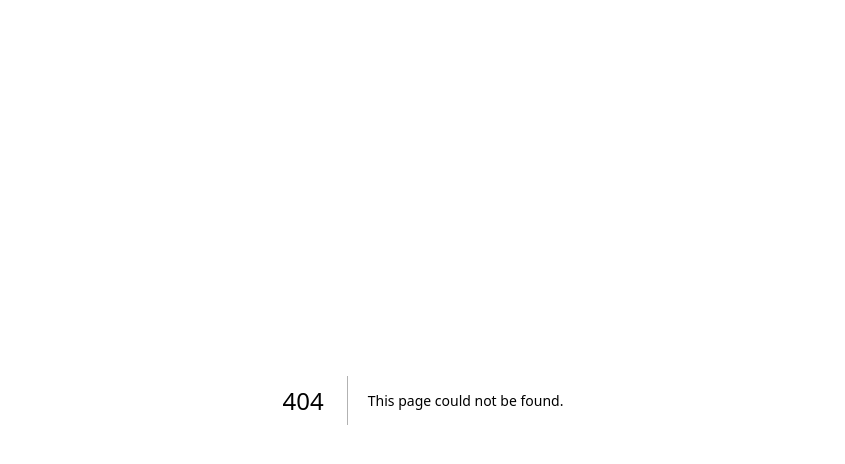
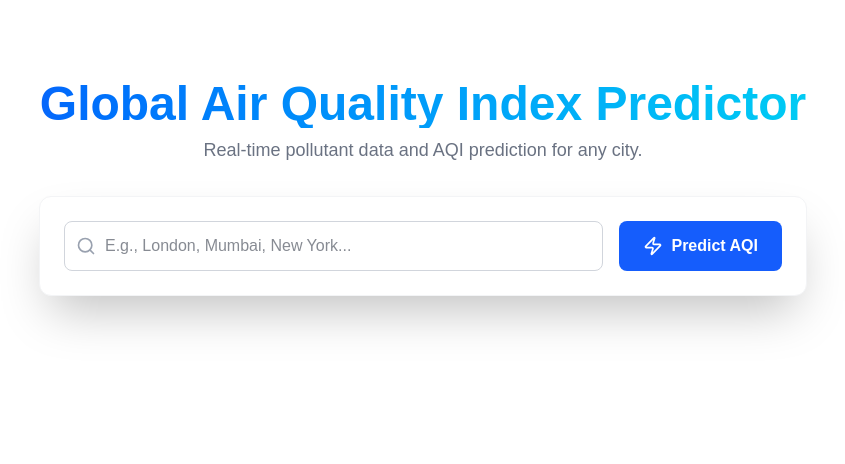
Before and after one commit to pd241008/AQI-Preditcion-Model, a Next.js app in the folder frontend/: page /predict in a window 1280 px wide. Before the commit this address had no page. Shown: the top 464 px of the page, without its empty margins (217-1062 px from the left). Built offline with nearby package versions, Linux system fonts and the light colour scheme.

Commit message:
Create page.tsx

```diff
--- /dev/null
+++ b/frontend/src/app/predict/page.tsx
@@ -0,0 +1,228 @@
+"use client";
+/* eslint-disable @typescript-eslint/no-explicit-any */
+
+import { useState, useCallback } from "react";
+import { Loader2, Zap, Cloud, AlertTriangle, Search } from "lucide-react";
+
+// --- Interfaces ---
+interface Pollutants {
+  pm2_5: number;
+  pm10: number;
+  no: number;
+  no2: number;
+  co: number;
+  so2: number;
+  o3: number;
+}
+
+interface FetchResponse {
+  city: string;
+  pollutants: Pollutants;
+}
+
+interface PredictionResponse {
+  aqi: number;
+  category: string;
+}
+// --- End Interfaces ---
+
+export default function OldHome() {
+  const [city, setCity] = useState("");
+  const [loading, setLoading] = useState(false);
+  const [data, setData] = useState<FetchResponse | null>(null);
+  const [prediction, setPrediction] = useState<PredictionResponse | null>(null);
+  const [error, setError] = useState<string | null>(null);
+
+  const handlePredict = useCallback(async (pollutants: Pollutants) => {
+    try {
+      const res = await fetch(`/api/predict`, {
+        method: "POST",
+        headers: { "Content-Type": "application/json" },
+        body: JSON.stringify(pollutants),
+      });
+
+      const result = await res.json();
+
+      if (!res.ok) throw new Error(result.detail || "Prediction failed");
+
+      setPrediction({
+        aqi: Math.round(result.aqi),
+        category: result.category,
+      });
+    } catch (err: unknown) {
+      if (err instanceof Error) setError(err.message);
+      else setError("Unknown error occurred during prediction.");
+    }
+  }, []);
+
+  const handleFetchData = async () => {
+    if (!city.trim()) {
+      setError("Please enter a city name.");
+      return;
+    }
+
+    setLoading(true);
+    setError(null);
+    setPrediction(null);
+    setData(null);
+
+    try {
+      const res = await fetch(
+        `/api/fetchdata?city=${encodeURIComponent(city.trim())}`
+      );
+      const json = await res.json();
+
+      if (!res.ok)
+        throw new Error(json.error || `Failed to fetch data for "${city}"`);
+
+      setData(json);
+      await handlePredict(json.pollutants);
+    } catch (err: unknown) {
+      if (err instanceof Error) setError(err.message);
+      else setError("Unknown error occurred while fetching data.");
+      setData(null);
+    } finally {
+      setLoading(false);
+    }
+  };
+
+  const getAQIStyle = (category: string) => {
+    switch (category) {
+      case "Good":
+        return { color: "text-green-600", bg: "bg-green-100", ring: "ring-green-400" };
+      case "Moderate":
+        return { color: "text-yellow-600", bg: "bg-yellow-100", ring: "ring-yellow-400" };
+      case "Unhealthy for Sensitive Groups":
+        return { color: "text-orange-600", bg: "bg-orange-100", ring: "ring-orange-400" };
+      case "Unhealthy":
+        return { color: "text-red-600", bg: "bg-red-100", ring: "ring-red-400" };
+      case "Very Unhealthy":
+        return { color: "text-purple-600", bg: "bg-purple-100", ring: "ring-purple-400" };
+      case "Hazardous":
+        return { color: "text-rose-700", bg: "bg-rose-100", ring: "ring-rose-500" };
+      default:
+        return { color: "text-gray-600", bg: "bg-gray-100", ring: "ring-gray-400" };
+    }
+  };
+
+  const PollutantItem = ({ name, value }: { name: string; value: number }) => (
+    <li className="flex justify-between items-center py-2 border-b border-gray-100 last:border-b-0 group">
+      <span className="text-sm font-medium text-gray-500 group-hover:text-blue-600 transition-colors">
+        {name}
+      </span>
+      <span className="font-semibold text-gray-800 text-lg group-hover:text-blue-800 transition-colors">
+        {value.toFixed(2)}
+      </span>
+    </li>
+  );
+
+  return (
+    <main className="min-h-screen bg-white text-gray-900 p-4 sm:p-8">
+      {/* Header */}
+      <header className="max-w-4xl mx-auto pt-12 pb-8 text-center">
+        <h1 className="text-5xl font-extrabold mb-2 text-transparent bg-clip-text bg-gradient-to-r from-blue-600 to-cyan-400">
+          Global Air Quality Index Predictor
+        </h1>
+        <p className="text-lg text-gray-500">
+          Real-time pollutant data and AQI prediction for any city.
+        </p>
+      </header>
+
+      {/* Search Input */}
+      <div className="max-w-3xl mx-auto mb-8 bg-white shadow-2xl rounded-xl p-6 border border-gray-100">
+        <div className="flex flex-col sm:flex-row gap-4">
+          <div className="relative flex-1">
+            <Search className="absolute left-3 top-1/2 -translate-y-1/2 w-5 h-5 text-gray-400" />
+            <input
+              type="text"
+              value={city}
+              onChange={(e) => setCity(e.target.value)}
+              onKeyDown={(e) => e.key === "Enter" && handleFetchData()}
+              placeholder="E.g., London, Mumbai, New York..."
+              className="w-full border border-gray-300 rounded-lg pl-10 pr-4 py-3"
+            />
+          </div>
+
+          <button
+            onClick={handleFetchData}
+            disabled={loading}
+            className="flex items-center justify-center gap-2 bg-blue-600 hover:bg-blue-700 text-white font-semibold px-6 py-3 rounded-lg"
+          >
+            {loading ? (
+              <>
+                <Loader2 className="w-5 h-5 animate-spin" /> Fetching...
+              </>
+            ) : (
+              <>
+                <Zap className="w-5 h-5" /> Predict AQI
+              </>
+            )}
+          </button>
+        </div>
+      </div>
+
+      {/* Main Content */}
+      <div className="max-w-5xl mx-auto">
+        {error && (
+          <div className="flex items-center justify-center p-4 mb-8 text-red-700 bg-red-50 border-l-4 border-red-500 rounded-md shadow-lg">
+            <AlertTriangle className="w-6 h-6 mr-3" />
+            <span>{error}</span>
+          </div>
+        )}
+
+        <div className="grid grid-cols-1 lg:grid-cols-3 gap-8">
+          {/* Prediction */}
+          <div className="lg:col-span-2">
+            {prediction && (
+              <div
+                className={`p-8 rounded-3xl shadow-2xl ${
+                  getAQIStyle(prediction.category).bg
+                }`}
+              >
+                <p className="text-xl font-medium">
+                  Predicted AQI for <span className="font-bold">{data?.city || city}</span>
+                </p>
+
+                <div
+                  className={`relative w-48 h-48 mx-auto my-6 rounded-full border-8 ${
+                    getAQIStyle(prediction.category).ring
+                  } flex items-center justify-center`}
+                >
+                  <div className="text-7xl font-black">{prediction.aqi}</div>
+                </div>
+
+                <div
+                  className={`text-2xl font-bold text-center ${
+                    getAQIStyle(prediction.category).color
+                  }`}
+                >
+                  {prediction.category}
+                </div>
+              </div>
+            )}
+          </div>
+
+          {/* Pollutant Card */}
+          {data && (
+            <div className="bg-white rounded-2xl shadow-xl p-6 border border-gray-100">
+              <h2 className="text-2xl font-bold mb-6 flex items-center text-blue-700">
+                <Cloud className="w-6 h-6 mr-2 text-cyan-500" />
+                Raw Pollutant Levels
+              </h2>
+
+              <ul>
+                <PollutantItem name="PM₂.₅" value={data.pollutants.pm2_5} />
+                <PollutantItem name="PM₁₀" value={data.pollutants.pm10} />
+                <PollutantItem name="Nitrogen Monoxide (NO)" value={data.pollutants.no} />
+                <PollutantItem name="Nitrogen Dioxide (NO₂)" value={data.pollutants.no2} />
+                <PollutantItem name="Carbon Monoxide (CO)" value={data.pollutants.co} />
+                <PollutantItem name="Sulfur Dioxide (SO₂)" value={data.pollutants.so2} />
+                <PollutantItem name="Ozone (O₃)" value={data.pollutants.o3} />
+              </ul>
+            </div>
+          )}
+        </div>
+      </div>
+    </main>
+  );
+}
```
